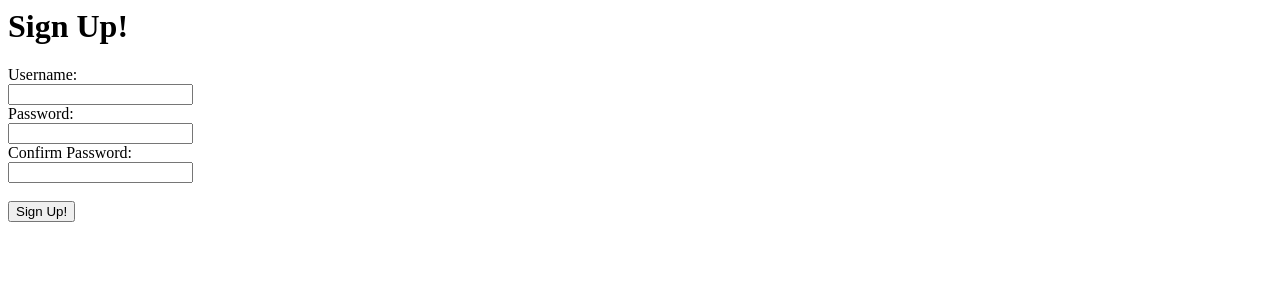
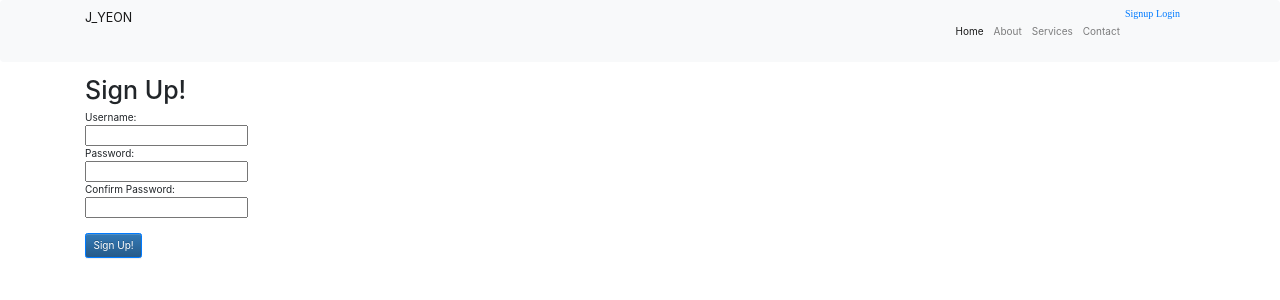
Before and after one commit to paekjiyeon/likelion_center_assignment, a Django app: page /accounts/signup/ in a window 1280 px wide. Shown: the top 300 px of the page. Run offline with Django 3.2, Linux system fonts and the light colour scheme; some libraries are stand-ins or nearby versions.

Commit message:
base.html navbar 0.2v

```diff
--- a/project/accounts/templates/login.html
+++ b/project/accounts/templates/login.html
@@ -5,6 +5,8 @@
 <br>
 <br>
 {% endif %}
+<br><br><br><br><br>
+<br><br><br><br><br>
 
 <h1>Login</h1>
 
--- a/project/accounts/templates/signup.html
+++ b/project/accounts/templates/signup.html
@@ -1,10 +1,11 @@
-
+{% extends 'base.html' %}
+{% block content %}
 {% if error %}
 {{ error }}
 <br>
 <br>
 {% endif %}
-
+<br><br><br><br><br>
 <h1>Sign Up!</h1>
 
 <form method="POST" action="{% url 'signup'%}">
@@ -25,3 +26,4 @@ Confirm Password:
 <br>
 <input class="btn btn-primary" type="submit" value="Sign Up!">
 </form>
+{% endblock %}
--- a/project/blog/templates/detail.html
+++ b/project/blog/templates/detail.html
@@ -2,6 +2,7 @@
 {% block content %}
 
 {% load staticfiles %}
+<br><br><br><br><br>
 <h1>detail 페이지 임니둥~!!ㅎㅎ</h1>
 
     <div class="container jumbotron">
--- a/project/blog/templates/index.html
+++ b/project/blog/templates/index.html
@@ -2,11 +2,13 @@
 {% block content %}
 
 {% load staticfiles %}
-<a href = "{% url 'new' %}">글쓰기</a>
+<br><br><br><br><br>
+
 <h1>index 페이지입니다!!!!!</h1>
 
 <img src="{% static '제목 없음.png'%}" width="300" height="200" alt="">
-
+<br>
+<a href = "{% url 'new' %}">글쓰기</a>
     {% for blog in blogs %}
         <div class = "container">
             <h1>{{ blog.title}} </h1>
--- a/project/blog/templates/modify.html
+++ b/project/blog/templates/modify.html
@@ -1,6 +1,7 @@
 {% extends 'base.html' %}
 
 {% block content %}
+<br><br><br><br><br>
         <div class="container">
         <form method="POST" enctype="multipart/form-data" >
                 {% csrf_token %}
--- a/project/blog/templates/new.html
+++ b/project/blog/templates/new.html
@@ -1,6 +1,7 @@
 {% extends 'base.html'%}
 {% block content %}
 {% load staticfiles %}
+<br><br><br><br><br>
 <div class ="container">
     <form method="POST" enctype="multipart/form-data" >
         {% csrf_token %}
--- a/project/project/templates/base.html
+++ b/project/project/templates/base.html
@@ -23,6 +23,8 @@
     <link rel="stylesheet" href="https://maxcdn.bootstrapcdn.com/bootstrap/3.3.2/css/bootstrap-theme.min.css">
     <!-- 합쳐지고 최소화된 최신 자바스크립트 -->
     <script src="https://maxcdn.bootstrapcdn.com/bootstrap/3.3.2/js/bootstrap.min.js"></script>
+    <!-- Bootstrap CSS -->
+    <link rel="stylesheet" href="https://stackpath.bootstrapcdn.com/bootstrap/4.1.3/css/bootstrap.min.css" integrity="sha384-MCw98/SFnGE8fJT3GXwEOngsV7Zt27NXFoaoApmYm81iuXoPkFOJwJ8ERdknLPMO" crossorigin="anonymous">
 
     <!-- Map API-->
     <script type="text/javascript" src="https://openapi.map.naver.com/openapi/v3/maps.js?ncpClientId=YOUR_CLIENT_ID"></script>
@@ -41,70 +43,51 @@
 <body>
     {% load staticfiles %}
 
-    <!--navbar-->
+    <!-- Navigation -->
     <link rel='stylesheet' type='text/css' href='{% static "./css/base.css?ver=1"%}'>
-    <script type="text/javascript" href='{% static "./js/base.js?ver=1"%}'></script>
-
-    <nav class="navbar navbar-expand-sm   navbar-light bg-light">
-        <button class="navbar-toggler" type="button" data-toggle="collapse" data-target="#navbarTogglerDemo03" aria-controls="navbarTogglerDemo03" aria-expanded="false" aria-label="Toggle navigation">
+    <nav class="navbar navbar-expand-lg navbar-light bg-light fixed-top">
+    <div class="container">
+    <br>
+        <a class="navbar-brand" href="{% url 'index'%}">J_YEON</a>
+        <button class="navbar-toggler" type="button" data-toggle="collapse" data-target="#navbarResponsive" aria-controls="navbarResponsive" aria-expanded="false" aria-label="Toggle navigation">
             <span class="navbar-toggler-icon"></span>
             </button>
-
-        <div class="collapse navbar-collapse" id="navbarTogglerDemo03">
-          <ul class="navbar-nav mr-auto mt-2 mt-lg-0">
-            <li class="nav-item">
-              <a class="nav-link" href="#">Home <span class="sr-only">(current)</span></a>
+        <div class="collapse navbar-collapse" id="navbarResponsive">
+        <ul class="navbar-nav ml-auto">
+            <li class="nav-item active">
+            <a class="nav-link" href="#">Home
+                    <span class="sr-only">(current)</span>
+                </a>
             </li>
             <li class="nav-item">
             <a class="nav-link" href="#">About</a>
             </li>
-            <li class="nav-item dropdown dmenu">
-            <a class="nav-link dropdown-toggle" href="#" id="navbardrop" data-toggle="dropdown">
-              Our Service
-            </a>
-            <div class="dropdown-menu sm-menu">
-              <a class="dropdown-item" href="#">service2</a>
-              <a class="dropdown-item" href="#">service 2</a>
-              <a class="dropdown-item" href="#">service 3</a>
-            </div>
+            <li class="nav-item">
+            <a class="nav-link" href="#">Services</a>
             </li>
             <li class="nav-item">
-            <a class="nav-link" href="#">Contact Us</a>
+            <a class="nav-link" href="#">Contact</a>
             </li>
-          <li class="nav-item">
-            <a class="nav-link" href="#">Call</a>
-          </li>
-           <!-- <li class="nav-item dropdown dmenu">
-            <a class="nav-link dropdown-toggle" href="#" id="navbardrop" data-toggle="dropdown">
-              Dropdown link
-            </a>
-            <div class="dropdown-menu sm-menu">
-              <a class="dropdown-item" href="#">Link 1</a>
-              <a class="dropdown-item" href="#">Link 2</a>
-              <a class="dropdown-item" href="#">Link 3</a>
-              <a class="dropdown-item" href="#">Link 4</a>
-              <a class="dropdown-item" href="#">Link 5</a>
-              <a class="dropdown-item" href="#">Link 6</a>
-            </div>
-          </li> -->
-          </ul>
-
+            <li>
             <div class="social-part">
             {% if user.is_authenticated %}
             <a class = "fa" area-hidden="true">환영합니다. {{ user.username }} 님!</a>
-            <div>
                     <a href="javascript:{document.getElementById('logout').submit()}">Logout</a>
                     <form id="logout" method="POST" action="{% url 'logout'%}">
                         {% csrf_token %} <input type="hidden" />
                     </form>
-            </div>
             {% else %}
             <a class="fa" href="{% url 'signup' %}" area-hidden="true">Signup</a>
             <a class="fa" href="{% url 'login' %}" area-hidden="true">Login</a>
             {% endif %}
           </div>
         </div>
+            </li>
+        </ul>
+        </div>
+    </div>
     </nav>
+
 
 
     <div class="container">
@@ -118,6 +101,8 @@
 
 
 </html>
+
+    <!-- nav1-->
 {% comment %}
         <ul>
             {% if user.is_authenticated %}
@@ -139,3 +124,73 @@
             {% endif %}
             </li>
         </ul> {% endcomment %}
+
+
+
+
+    <!--nav 2-->
+
+{% comment %}
+    <link rel='stylesheet' type='text/css' href='{% static "./css/base.css?ver=1"%}'>
+    <script type="text/javascript" href='{% static "./js/base.js?ver=1"%}'></script>
+
+    <nav class="navbar navbar-expand-sm   navbar-light bg-light">
+        <button class="navbar-toggler" type="button" data-toggle="collapse" data-target="#navbarTogglerDemo03" aria-controls="navbarTogglerDemo03" aria-expanded="false" aria-label="Toggle navigation">
+          <span class="navbar-toggler-icon"></span>
+        </button>
+
+        <div class="collapse navbar-collapse" id="navbarTogglerDemo03">
+          <ul class="navbar-nav mr-auto mt-2 mt-lg-0">
+            <li class="nav-item">
+              <a class="nav-link" href="{% url 'index' %}">J_YEON <span class="sr-only">(current)</span></a>
+            </li>
+            <li class="nav-item">
+              <a class="nav-link" href="#">About</a>
+            </li>
+            <li class="nav-item dropdown dmenu">
+            <a class="nav-link dropdown-toggle" href="#" id="navbardrop" data-toggle="dropdown">
+              Our Service
+            </a>
+            <div class="dropdown-menu sm-menu">
+              <a class="dropdown-item" href="#">service2</a>
+              <a class="dropdown-item" href="#">service 2</a>
+              <a class="dropdown-item" href="#">service 3</a>
+            </div>
+          {% comment %} </li>
+          <li class="nav-item">
+            <a class="nav-link" href="#">Contact Us</a>
+          </li>
+          <li class="nav-item">
+            <a class="nav-link" href="#">Call</a>
+          </li> {% endcomment %}
+           <!-- <li class="nav-item dropdown dmenu">
+            <a class="nav-link dropdown-toggle" href="#" id="navbardrop" data-toggle="dropdown">
+              Dropdown link
+            </a>
+            <div class="dropdown-menu sm-menu">
+              <a class="dropdown-item" href="#">Link 1</a>
+              <a class="dropdown-item" href="#">Link 2</a>
+              <a class="dropdown-item" href="#">Link 3</a>
+              <a class="dropdown-item" href="#">Link 4</a>
+              <a class="dropdown-item" href="#">Link 5</a>
+              <a class="dropdown-item" href="#">Link 6</a>
+            </div>
+          </li> -->
+          {% comment %} </ul>
+
+          <div class="social-part">
+            {% if user.is_authenticated %}
+            <a class = "fa" area-hidden="true">환영합니다. {{ user.username }} 님!</a>
+            <div>
+                    <a href="javascript:{document.getElementById('logout').submit()}">Logout</a>
+                    <form id="logout" method="POST" action="{% url 'logout'%}">
+                        {% csrf_token %} <input type="hidden" />
+                    </form>
+            </div>
+            {% else %}
+            <a class="fa" href="{% url 'signup' %}" area-hidden="true">Signup</a>
+            <a class="fa" href="{% url 'login' %}" area-hidden="true">Login</a>
+            {% endif %}
+          </div>
+        </div>
+      </nav>  {% endcomment %}
```
Also changed, not shown: project/blog/static/css/base.css (+43 -2 lines), project/blog/migrations/0011_comment_user.py (added). Lines whose indentation alone changed are shown as unchanged.
